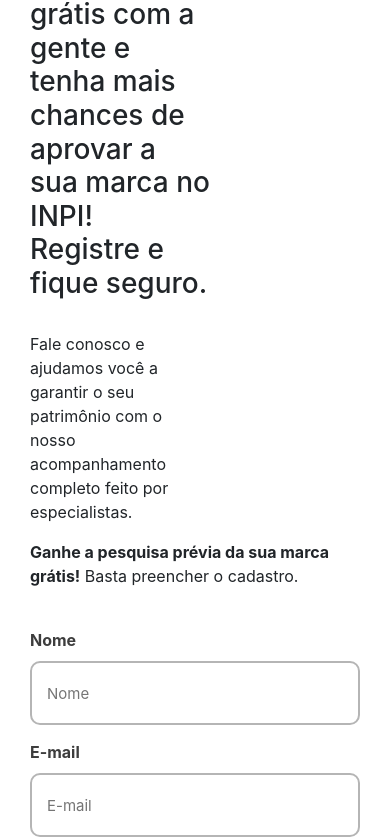
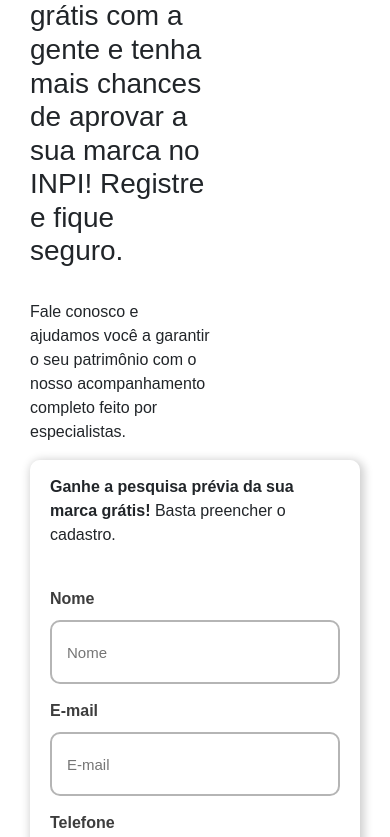
Before and after one commit to Emileamos/teste_bootstrap, a plain HTML site: page index.html in a window 390 px wide. Shown: the part 1163-2000 px from the top of the page. Drawn offline with nearby package versions, Linux system fonts and the light colour scheme; files whose address does not match are found by name.

Commit message:
teste css update

```diff
--- a/style.css
+++ b/style.css
@@ -2,6 +2,7 @@
 *{
 	padding: 0;
 	margin: 0;
+    font-family: 'Montserrat', sans-serif;
 }
 
 body{
@@ -10,31 +11,51 @@ body{
 	background: cover;
 	background-size: 100%;
 }
+
 #logo_principal{
-	  	width: 100%;
-	  	max-width: 328px;
-	}
-	.form-box{
+	width: 100%;
+	max-width: 328px;
+}
+
+.col{
+    width: 50%;
+}
+
+.container{
+    padding: 20px;
+    display: flex;
+    width: 100%;
+    max-width:1200px;
+    align-items: stretch;
+    margin: auto;
+}
+
+.form-box{
     background-color: rgba(255, 255, 255, 0.4);
-    /*padding: 30px 40px;*/
+    border: none;
+    padding: 15px 20px;
+    box-shadow: 2px 2px 10px 2px rgba(0, 0, 0, 0.2);
     width: 100%;
-    /*border-radius: 0 20px 20px 0;*/
     border-radius: 10px;
     margin: auto;
-    max-width: 420px;
+    max-width: 410px;
 }
+
 .form-box form{
-    margin: 20px 0;
+
 }
+
 form .input-group{
     margin-bottom: 15px;
 }
+
 form .input-group label{
     color: #3D3D3D;
     font-weight: bold;
     display: block;
     margin-bottom: 9px;
 }
+
 form .input-group input{
     width: 100%;
     height: 64px;
@@ -46,12 +67,12 @@ form .input-group input{
     font-size: 15px;
     color: #616161;
     transition: all 0.4s ease;
-
 }
 
 form .input-group input:focus{
     border-color: gold;
 }
+
 form .input-group button{
     width: 100%;
     height: 64px;
@@ -65,10 +86,29 @@ form .input-group button{
     font-size: 16px;
 }
 
-@media screen and (max-width: 425px){
+@media screen and (max-width: 540px){
 
 	  #logo_principal{
-	  	width: 190px;
+	  	width: 250px;
+	}
+      body{
+        background-image: url(imagem/fundo.png);
+        background-repeat: no-repeat;
+       /* background: cover;*/
+        background-size: 100%;
+    }
+      .form-box{
+        background-color: rgba(255, 255, 255, 0.4);
+        width: 100%;
+        border-radius: 10px;
+        margin: auto;
+       /* width: 350px;*/
+        height: 56;
+    }
+}
+@media screen and (max-width:930px){
+    .container{
+        display: block;
 
-	}
+    }
 }
```
